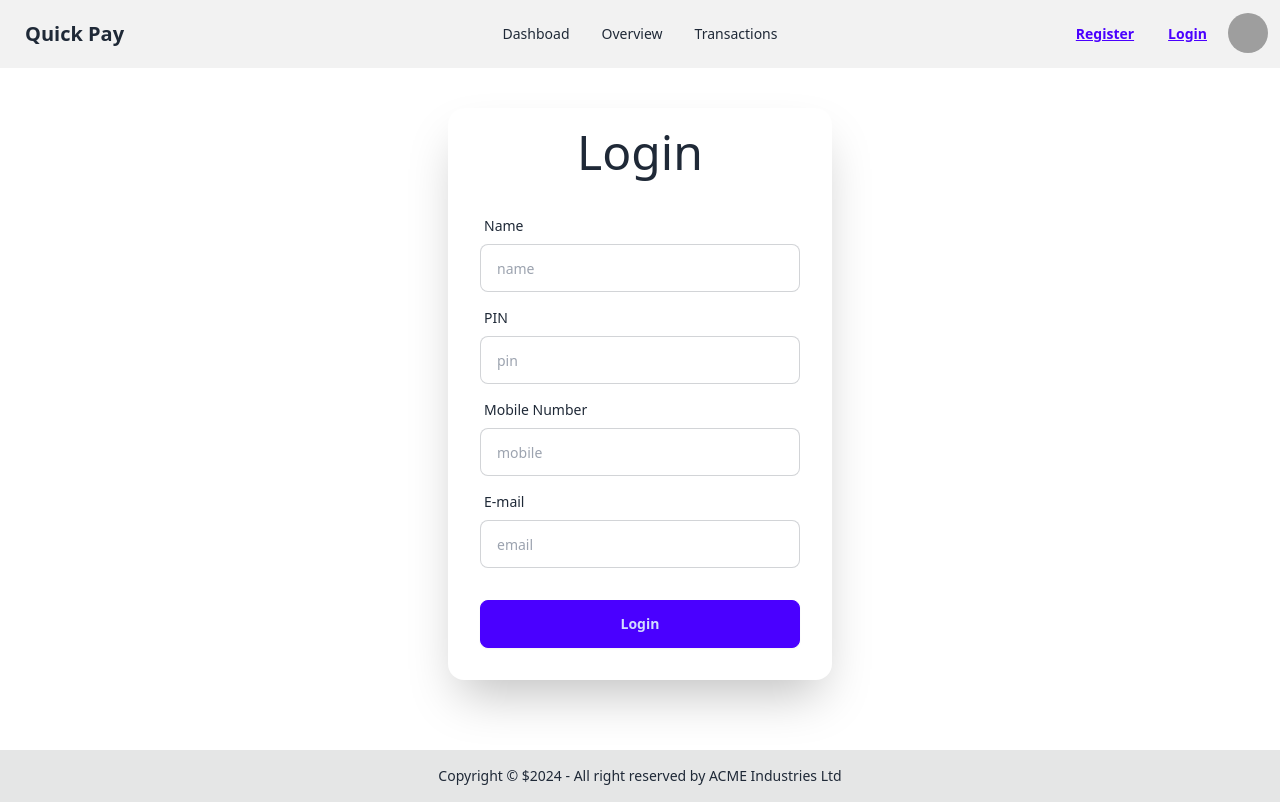
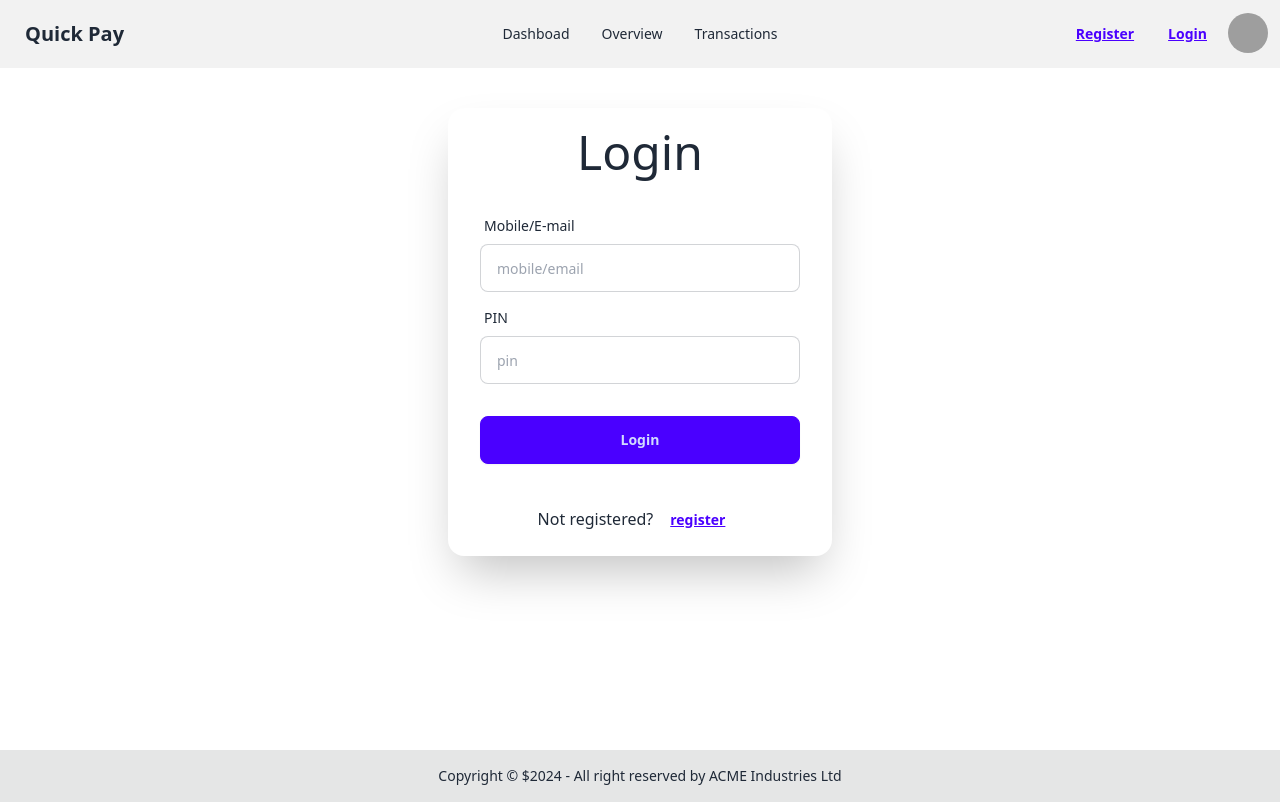
Before and after one commit to Jahid1987/quick-pay, a React (Vite) app: page /login in a window 1280 px wide. Built offline with nearby package versions, Linux system fonts and the light colour scheme; grey boxes are pictures that could not be loaded.

Commit message:
add: useAxios, edit: register, login

```diff
--- a/package.json
+++ b/package.json
@@ -10,12 +10,14 @@
     "preview": "vite preview"
   },
   "dependencies": {
+    "axios": "^1.7.2",
     "localforage": "^1.10.0",
     "match-sorter": "^6.3.4",
     "react": "^18.2.0",
     "react-dom": "^18.2.0",
     "react-hook-form": "^7.52.1",
     "react-router-dom": "^6.22.3",
+    "react-toastify": "^10.0.5",
     "sort-by": "^1.2.0"
   },
   "devDependencies": {
--- /dev/null
+++ b/src/hooks/useAxiosPublic.jsx
@@ -0,0 +1,9 @@
+import axios from "axios";
+const axiosPublic = axios.create({
+  baseURL: "http://localhost:5000",
+});
+const useAxiosPublic = () => {
+  return axiosPublic;
+};
+
+export default useAxiosPublic;
--- a/src/main.jsx
+++ b/src/main.jsx
@@ -3,9 +3,11 @@ import ReactDOM from "react-dom/client";
 import "./index.css";
 import { RouterProvider } from "react-router-dom";
 import router from "./routers/routers.jsx";
-
+import { ToastContainer } from "react-toastify";
+import "react-toastify/dist/ReactToastify.css";
 ReactDOM.createRoot(document.getElementById("root")).render(
   <React.StrictMode>
     <RouterProvider router={router} />
+    <ToastContainer />
   </React.StrictMode>
 );
--- a/src/pages/Login.jsx
+++ b/src/pages/Login.jsx
@@ -1,13 +1,43 @@
 import { useForm } from "react-hook-form";
+import { Link } from "react-router-dom";
+import { toast } from "react-toastify";
+import useAxiosPublic from "../hooks/useAxiosPublic";
 
 const Login = () => {
   const {
     register,
     handleSubmit,
     formState: { errors },
+    reset,
   } = useForm();
-  function handleLogin(data) {
-    console.log(data);
+  const axiosPublic = useAxiosPublic();
+
+  async function handleLogin(data) {
+    const emailPattern = /^[a-zA-Z0-9._%+-]+@[a-zA-Z0-9.-]+\.[a-zA-Z]{2,4}$/;
+    const numberPattern = /^\d+$/;
+    const isEmail = emailPattern.test(data.identity);
+    const isMobile = numberPattern.test(data.identity);
+    try {
+      if (isEmail) {
+        const credentials = { email: data.identity, pin: data.pin };
+        await axiosPublic.post("/auth/login", credentials, {
+          withCredentials: true,
+        });
+        toast.success("Login successfully.");
+        return reset();
+      }
+      if (isMobile) {
+        const credentials = { mobile: data.identity, pin: data.pin };
+        await axiosPublic.post("/auth/mobilelogin", credentials, {
+          withCredentials: true,
+        });
+        toast.success("Login successfully.");
+        return reset();
+      }
+    } catch (error) {
+      toast.error(error?.response?.data);
+      console.log(error);
+    }
   }
   return (
     <div className="py-5 md:py-10">
@@ -18,18 +48,18 @@ const Login = () => {
         <form onSubmit={handleSubmit(handleLogin)} className="card-body">
           <div className="form-control">
             <label className="label flex justify-between">
-              <span className="label-text">Name</span>
-              {errors.name && (
+              <span className="label-text">Mobile/E-mail</span>
+              {errors.identity && (
                 <span className="text-red-500 text-sm">
-                  Name field is required
+                  Mobile/E-mail Number is required
                 </span>
               )}
             </label>
             <input
-              {...register("name", { required: true })}
               type="text"
-              placeholder="name"
+              placeholder="mobile/email"
               className="input input-sm lg:input-md input-bordered"
+              {...register("identity", { required: true })}
             />
           </div>
           <div className="form-control">
@@ -54,42 +84,16 @@ const Login = () => {
               })}
             />
           </div>
-          <div className="form-control">
-            <label className="label flex justify-between">
-              <span className="label-text">Mobile Number</span>
-              {errors.mobile && (
-                <span className="text-red-500 text-sm">
-                  Mobile Number is required
-                </span>
-              )}
-            </label>
-            <input
-              type="number"
-              placeholder="mobile"
-              className="input input-sm lg:input-md input-bordered"
-              {...register("mobile", { required: true })}
-            />
-          </div>
-          <div className="form-control">
-            <label className="label flex justify-between">
-              <span className="label-text">E-mail</span>
-              {errors.email && (
-                <span className="text-red-500 text-sm">
-                  Email field is required
-                </span>
-              )}
-            </label>
-            <input
-              type="email"
-              placeholder="email"
-              className="input input-sm lg:input-md input-bordered"
-              {...register("email", { required: true })}
-            />
-          </div>
           <div className="form-control mt-6">
             <button className="btn btn-primary">Login</button>
           </div>
         </form>
+        <p className="text-center mb-3">
+          Not registered?
+          <Link className="btn btn-link" to="/register">
+            register
+          </Link>
+        </p>
       </div>
     </div>
   );
--- a/src/pages/Register.jsx
+++ b/src/pages/Register.jsx
@@ -1,13 +1,30 @@
 import { useForm } from "react-hook-form";
-
+import useAxiosPublic from "../hooks/useAxiosPublic";
+import { toast } from "react-toastify";
+import { Link, useNavigate } from "react-router-dom";
 const Register = () => {
   const {
     register,
     handleSubmit,
     formState: { errors },
   } = useForm();
-  function handleRegister(data) {
-    console.log(data);
+
+  const axiosPublic = useAxiosPublic();
+  const navigate = useNavigate();
+  async function handleRegister(data) {
+    const { name, pin, mobile, email } = data;
+    const newUser = {
+      name,
+      pin,
+      mobile,
+      email,
+      status: "pending",
+      role: "user",
+    };
+    await axiosPublic.post("/auth/register", newUser);
+    toast.success("Login to use services.");
+    navigate("/login");
+    console.log(newUser);
   }
   return (
     <div className="py-5 md:py-10">
@@ -90,6 +107,12 @@ const Register = () => {
             <button className="btn btn-primary">Register</button>
           </div>
         </form>
+        <p className="text-center mb-3">
+          Already registered?
+          <Link className="btn btn-link" to="/login">
+            login
+          </Link>
+        </p>
       </div>
     </div>
   );
```
Also changed, not shown: 1 other file (tests, documents, lock files or other folders).
